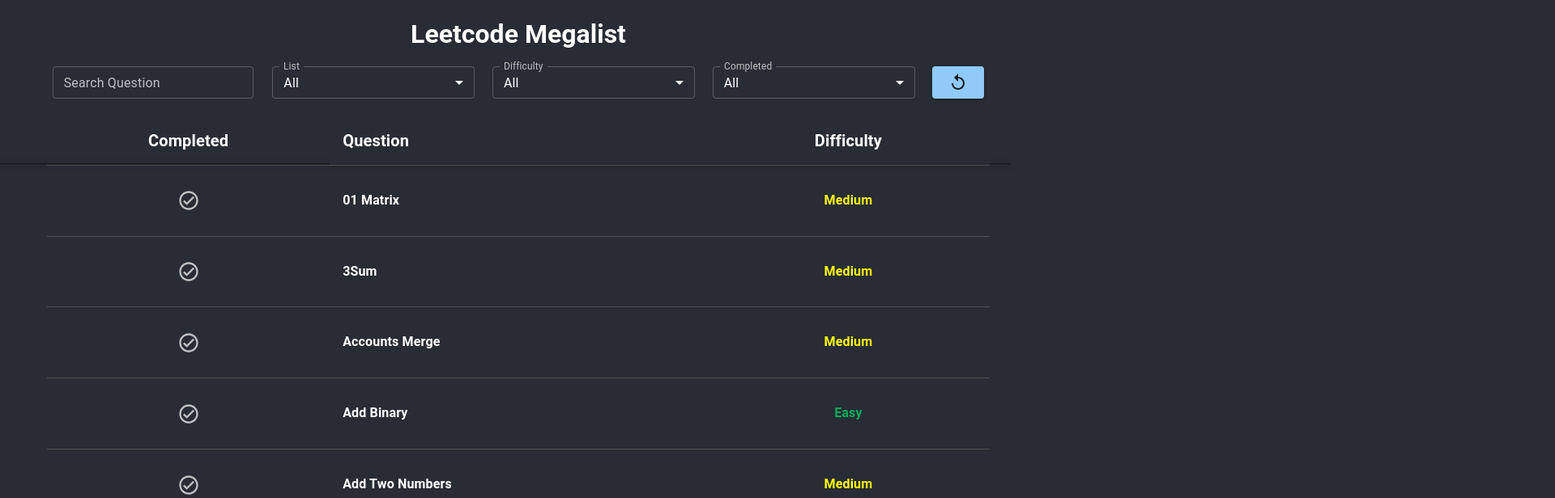
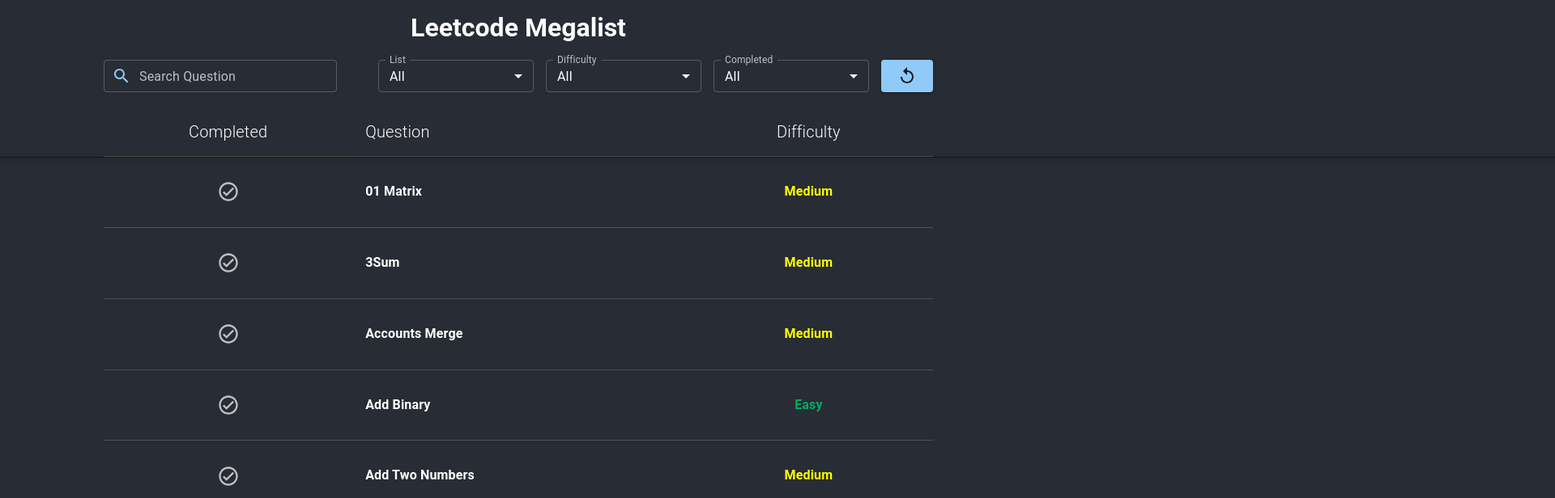
Before and after one commit to ricklan/leetcode-megalist, a React (Create React App) app: page / in a window 1280 px wide. Shown: the top 616 px of the page at 81% size, 1920 px wide, since content can reach past the window. Built offline with nearby package versions, Linux system fonts and the light colour scheme.

Commit message:
WIP: style adjustments

```diff
--- a/src/App.css
+++ b/src/App.css
@@ -31,6 +31,7 @@
 .category-title {
   color: white;
   font-size: 20px;
+  font-weight: 300;
 }
 
 .question-link {
@@ -45,7 +46,6 @@
 }
 
 .question-link:hover {
-  font-style: italic;
   color: #7CB9E8;
   cursor: pointer;
 }
@@ -79,10 +79,11 @@
 
 body {
   background-color: #282c34;
+  margin: 0;
 }
 
 .page {
-  margin: 0  50px;
+  margin: 0  10vw;
 }
 
 h1 {
@@ -107,9 +108,41 @@
   justify-content: space-evenly;
 }
 
-.dropdown, .search {
-  width: 250px;
+.dropdown-container {
+  display: flex;
+  align-self: flex-end;
+}
+
+.dropdown {
+  width: 15vw;
   margin-right: 15px;
+}
+
+.search {
+  width: 80%;
+  margin-right: 4vw;
+  justify-self: center;
+}
+
+.search-icon {
+  position: absolute;
+  display: flex;
+  align-items: center;
+  justify-content: center;
+  height: 40px !important;
+  margin-left: 10px;
+}
+
+#outlined-basic-label {
+  padding-left: 30px;
+}
+
+#outlined-basic-label.Mui-focused {
+  padding-left: 0;
+}
+
+#outlined-basic {
+  padding-left: 40px;
 }
 
 /*Table styles*/
@@ -125,9 +158,9 @@
 tr th:nth-child(1)::after {
   content: '';
   position: absolute;
-  left: -90px;
-  top: 56px;
-  width: 100vw;
+  left: -999px;
+  top: 59px;
+  width: 999vw;
   border-bottom: 1px solid rgb(22, 22, 22);
   filter: drop-shadow(0px 2px 3px #141414);
 }
--- a/src/App.js
+++ b/src/App.js
@@ -16,6 +16,7 @@
 import ReplayIcon from "@mui/icons-material/Replay";
 import CheckboxComponent from "./Checkbox";
 import { ThemeProvider, createTheme } from "@mui/material/styles";
+import SearchIcon from "@mui/icons-material/Search";
 
 const darkTheme = createTheme({
   palette: {
@@ -1468,6 +1469,7 @@
           <h1>Leetcode Megalist</h1>
           <div className="filters">
             <Box className="search">
+              <SearchIcon className="search-icon" color="primary" />
               <TextField
                 id="outlined-basic"
                 label="Search Question"
@@ -1476,9 +1478,11 @@
                 size="small"
                 value={search}
                 onChange={handleSearch}
+                fullWidth
               />
             </Box>
 
+            <div className="dropdown-container">
               <Box className="dropdown">
                 <FormControl fullWidth size="small">
                   <InputLabel>List</InputLabel>
@@ -1531,18 +1535,19 @@
               </Button>
             </div>
           </div>
+        </div>
         <TableContainer>
           <Table>
             <TableHead>
               <TableRow>
                 <TableCell align="center" width={"30%"}>
-                  <b className="category-title">Completed</b>
+                  <span className="category-title">Completed</span>
                 </TableCell>
                 <TableCell align="left" width={"40%"}>
-                  <b className="category-title">Question</b>
+                  <span className="category-title">Question</span>
                 </TableCell>
                 <TableCell align="center" width={"30%"}>
-                  <b className="category-title">Difficulty</b>
+                  <span className="category-title">Difficulty</span>
                 </TableCell>
               </TableRow>
             </TableHead>
```
Lines whose indentation alone changed are shown as unchanged.
